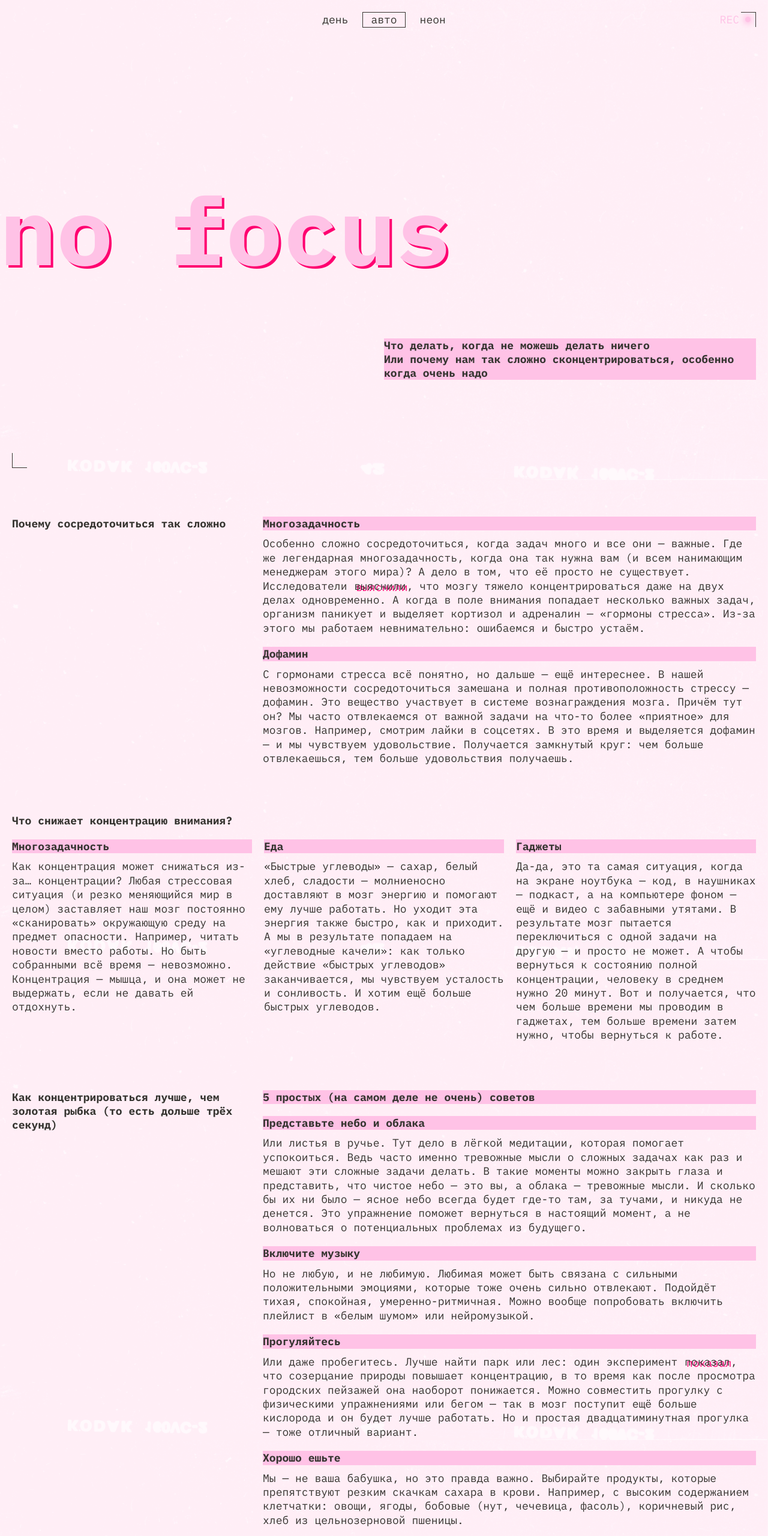
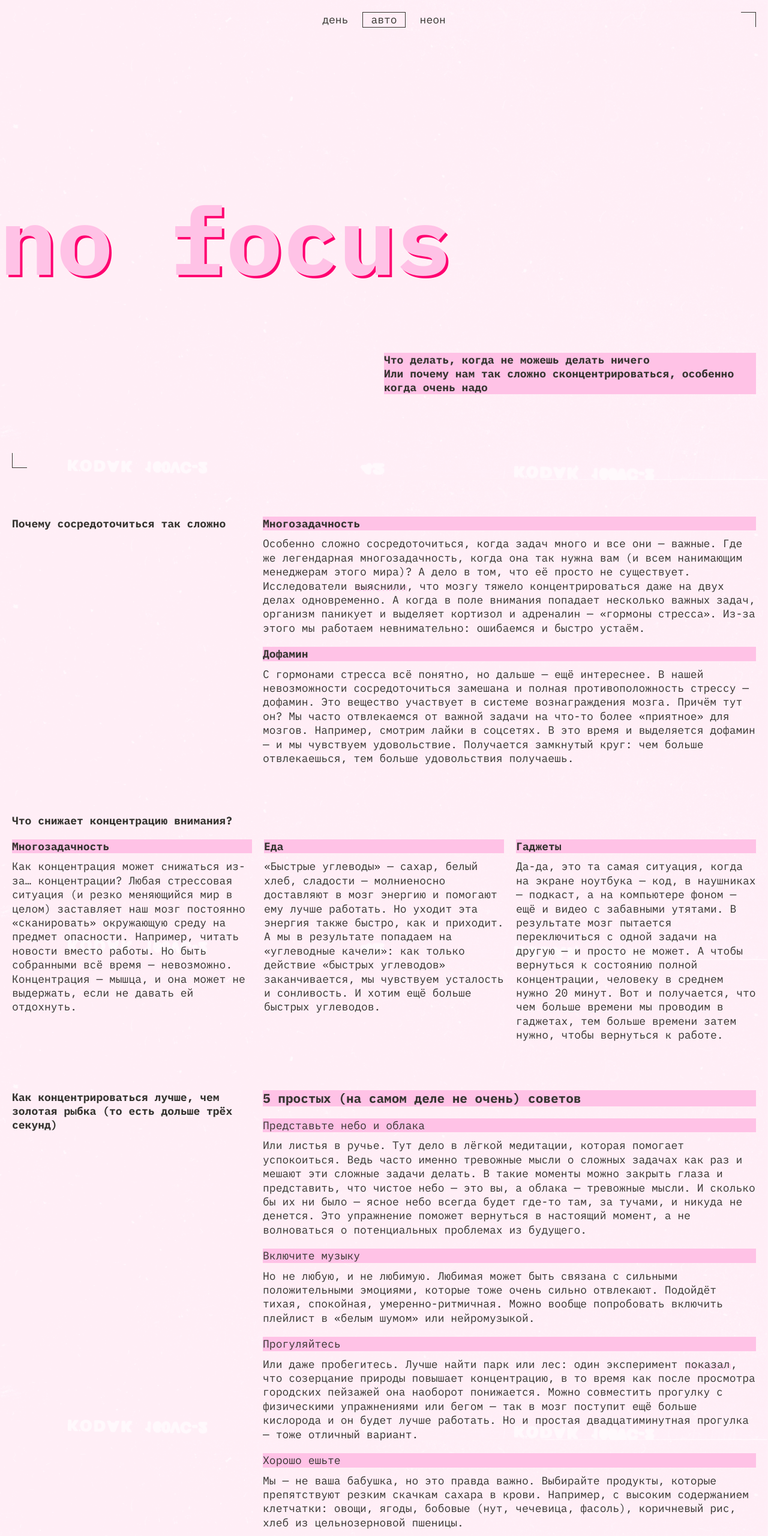
Before and after one commit to UnaHermosa/slozhno-sosredotochitsya, a plain HTML site: page index.html in a window 1280 px wide. Shown: the top 2560 px of the page at 60% size. Drawn offline with Linux system fonts and the light colour scheme.

Commit message:
Правки после ревью

```diff
--- a/index.html
+++ b/index.html
@@ -20,9 +20,8 @@
 
 <body class="page">
   <header class="header corner">
-    <div class="content-section">
     <span class="header-decor" aria-hidden="true">rec</span>
-      <nav class="header__theme-menu">
+    <nav class="header__theme-menu content-section">
       <ul class="header__theme-menu-list">
         <li class="header__theme-menu-item">
           <button class="header__theme-menu-button header__theme-menu-button_type_light">
@@ -30,31 +29,24 @@
           </button>
         </li>
         <li class="header__theme-menu-item">
-            <button
-              class="header__theme-menu-button header__theme-menu-button_active header__theme-menu-button_type_auto"
+          <button class="header__theme-menu-button header__theme-menu-button_active header__theme-menu-button_type_auto"
             disabled>
             Авто
           </button>
         </li>
         <li class="header__theme-menu-item">
-            <button
-              class="header__theme-menu-button header__theme-menu-button_type_dark">
+          <button class="header__theme-menu-button header__theme-menu-button_type_dark">
             Неон
           </button>
         </li>
       </ul>
     </nav>
-      <h1 class="header__title">no
-        <span class="header__title-word">focus</span>
-      </h1>
-      <div class="title-decor header__text">
-        <p>
-          Что делать, когда не можешь делать ничего
-        </p>
-        <p>
+    <h1 class="header__title content-section">no focus</h1>
+    <div class="header__text-wrapper content-section">
+      <p class="title-decor header__text">
+        Что делать, когда не можешь делать ничего<br>
         Или почему нам так сложно сконцентрироваться, особенно когда очень надо
       </p>
-      </div>
     </div>
   </header>
   <main class="main">
@@ -67,7 +59,8 @@
             Особенно сложно сосредоточиться, когда задач много и все они — важные.
             Где же легендарная многозадачность, когда она так нужна вам (и всем
             нанимающим менеджерам этого мира)? А дело в том, что её просто не существует.
-            Исследователи <a class="text-accent" href="#">выяснили</a>, что мозгу тяжело концентрироваться
+            Исследователи <a class="text-accent" href="https://dana.org/article/multicosts-of-multitasking/"
+              target="_blank">выяснили</a>, что мозгу тяжело концентрироваться
             даже на двух делах одновременно. А когда в поле внимания попадает несколько важных
             задач, организм паникует и выделяет кортизол и адреналин — «гормоны стресса». Из-за этого
             мы работаем невнимательно: ошибаемся и быстро устаём.
@@ -123,10 +116,10 @@
         рыбка (то есть дольше трёх секунд)
       </h2>
       <div class="advices__list-wrapper">
-        <p class="advices__text title-decor">5 простых (на самом деле не очень) советов</p>
+        <h3 class="advices__text title-decor">5 простых (на самом деле не очень) советов</h3>
         <ul class="advices__list list">
           <li class="list__item">
-            <h3 class="list__item-title title-decor">Представьте небо и облака</h3>
+            <h4 class="list__item-title list__item-title_thin title-decor">Представьте небо и облака</h4>
             <p class="list__item-text">
               Или листья в ручье. Тут дело в лёгкой медитации, которая помогает успокоиться. Ведь часто именно
               тревожные мысли о сложных задачах как раз и мешают эти сложные задачи делать. В такие моменты можно
@@ -136,7 +129,7 @@
             </p>
           </li>
           <li class="list__item">
-            <h3 class="list__item-title title-decor">Включите музыку</h3>
+            <h4 class="list__item-title list__item-title_thin title-decor">Включите музыку</h4>
             <p class="list__item-text">
               Но не любую, и не любимую. Любимая может быть связана с сильными положительными эмоциями, которые
               тоже очень сильно отвлекают. Подойдёт тихая, спокойная, умеренно-ритмичная. Можно вообще попробовать
@@ -144,10 +137,10 @@
             </p>
           </li>
           <li class="list__item">
-            <h3 class="list__item-title title-decor">Прогуляйтесь</h3>
+            <h4 class="list__item-title list__item-title_thin title-decor">Прогуляйтесь</h4>
             <p class="list__item-text">
               Или даже пробегитесь. Лучше найти парк или лес: один эксперимент <a class="text-accent"
-                href="#">показал</a>,
+                href="https://www.sciencedirect.com/science/article/abs/pii/S0272494415000328" target="_blank">показал</a>,
               что созерцание природы повышает концентрацию, в то время как после просмотра городских пейзажей она
               наоборот
               понижается. Можно совместить прогулку с физическими упражнениями или бегом — так в мозг поступит ещё
@@ -156,14 +149,14 @@
             </p>
           </li>
           <li class="list__item">
-            <h3 class="list__item-title title-decor">Хорошо ешьте</h3>
+            <h4 class="list__item-title list__item-title_thin title-decor">Хорошо ешьте</h4>
             <p class="list__item-text">Мы — не ваша бабушка, но это правда важно. Выбирайте продукты, которые
               препятствуют резким скачкам сахара в крови. Например, с высоким содержанием клетчатки: овощи,
               ягоды, бобовые (нут, чечевица, фасоль), коричневый рис, хлеб из цельнозерновой пшеницы.
             </p>
           </li>
           <li class="list__item">
-            <h3 class="list__item-title title-decor">Читайте</h3>
+            <h4 class="list__item-title list__item-title_thin title-decor">Читайте</h4>
             <p class="list__item-text">
               Настоящие бумажные книги. Это правда помогает с концентрацией: чтобы прочитать пост в соцсети,
               достаточно нескольких минут или даже секунд. А вот интересная книга способна затянуть и на
--- a/styles/globals.css
+++ b/styles/globals.css
@@ -6,13 +6,21 @@
   box-sizing: border-box;
 }
 
-body {
+.page {
+  position: relative;
   min-inline-size: var(--min-width);
   max-inline-size: var(--max-width);
   margin: 0 auto;
   font-family: 'IBM Plex mono', monospace;
   font-size: var(--main-fontsize);
   font-weight: 400;
+  color: var(--text-color, #f1b2ce);
+  background-color: var(--bg-color, #000028);
+  background-image: var(--background-image);
+  background-position: center;
+  background-repeat: no-repeat;
+  background-size: cover;
+  background-attachment: fixed;
 }
 
 h1,
--- a/styles/light.css
+++ b/styles/light.css
@@ -1,16 +1,3 @@
-:root.theme_light {
-  --background-image: url(../images/cover-image-light.png);
-  --bg-color: #fff1f7;
-  --accent-color: #ffc2e6;
-  --title-color: var(--accent-color);
-  --text-color: #353430;
-  --menu-shadow: rgb(50, 49, 45, 0.4);
-  --title-decor-color: var(--bg-color);
-  --heading-color: var(--accent-color);
-  --menu-item-color: var(--accent-color);
-  --shadow: #ff0070;
-}
-
 .page.theme_light {
   /* сохраните этот селектор в приведённом виде.
     Так стили написанные ниже будут иметь больший вес,
@@ -18,14 +5,13 @@
   */
   --background-image: url(../images/cover-image-light.png);
   --bg-color: #fff1f7;
-  --accent-color: #ffc2e6;
-  --title-color: var(--accent-color);
+  --accent-color: #ff8dcb;
+  --title-color: #ffc2e6;
   --text-color: #353430;
   --menu-shadow: rgb(50, 49, 45, 0.4);
   --title-decor-color: var(--text-color);
   --heading-color: var(--text-color);
   --menu-item-color: var(--text-color);
-  --shadow: #ff0070;
 }
 
 .page.theme_light .header-decor {
@@ -43,10 +29,9 @@
     --title-decor-color: var(--text-color);
     --heading-color: var(--text-color);
     --menu-item-color: var(--text-color);
-    --shadow: #ff0070;
   }
 
-  .page.theme_light .header-decor {
+  .header-decor {
     display: none;
   }
 }
--- a/styles/style.css
+++ b/styles/style.css
@@ -1,21 +1,10 @@
-.page {
-  position: relative;
-  background-color: var(--bg-color, #000028);
-  color: var(--text-color, #f1b2ce);
-  background-image: var(--background-image);
-  background-position: center;
-  background-repeat: no-repeat;
-  background-size: cover;
-  background-attachment: fixed;
-}
-
 .content-section {
-  padding: 0 var(--indent-1);
+  padding: 0 10px;
 }
 
 @media (min-width: 768px) {
   .content-section {
-    padding: 0 var(--indent-2);
+    padding: 0 20px;
   }
 }
 
@@ -36,7 +25,7 @@
 .text-accent {
   text-decoration: none;
   border: 1px solid transparent;
-  text-shadow: 3px 2px 0 var(--shadow);
+  text-shadow: 3px 2px 0 var(--accent-color);
 }
 
 .text-accent:focus {
@@ -53,18 +42,18 @@
 
 .header {
   position: relative;
-  min-height: 100vh;
+  padding-block-start: 10px;
+  padding-block-end: 10px;
+  display: grid;
+  grid-template-rows: 1fr min-content 1fr;
+  min-height: 668px;
+  height: 100vh;
 }
 
 @media (min-width: 768px) {
   .header {
-    padding: var(--indent-2) 0 183px;
-  }
-}
-
-@media (min-width: 1024px) {
-  .header {
-    padding-block-end: 134px;
+    padding-block-start: 20px;
+    padding-block-end: 20px;
   }
 }
 
@@ -134,33 +123,22 @@
 }
 
 .header__theme-menu {
-  display: flex;
-  justify-content: end;
-  padding-block-start: 74px;
-  margin-block-end: 65px;
-}
-
-@media (min-width: 768px) {
-  .header__theme-menu {
-    padding-block-start: 171px;
-    margin-block-end: 173px;
-  }
+  justify-self: end;
+  align-self: center;
 }
 
 @media (min-width: 1024px) {
   .header__theme-menu {
-    justify-content: center;
-    padding-block-start: 0;
-    margin-block-end: 273px;
+    align-self: start;
+    justify-self: center;
   }
 }
 
 .header__theme-menu-list {
   display: flex;
+  flex-flow: wrap;
   flex-direction: column;
   gap: 10px;
-  margin: 0;
-  padding: 0;
   list-style: none;
 }
 
@@ -169,10 +147,6 @@
     flex-direction: row;
     flex-wrap: wrap;
   }
-}
-
-.header__theme-menu-item {
-  color: var(--menu-item--color, #ff0070);
 }
 
 .header__theme-menu-button {
@@ -194,7 +168,7 @@
 }
 
 .header__theme-menu-button:focus-visible {
-  border-block-end-color: var(--accent-color, #ff0070);
+  border-block-end-color: var(--menu-item-color, #ff0070);
 }
 
 .header__theme-menu-button:hover {
@@ -202,25 +176,28 @@
 }
 
 .header__title {
-  margin-block-end: 58px;
   font-family: inherit;
-  font-size: clamp(7.25rem, 7.0115rem + 1.0178vw, 7.5rem);
-  line-height: 82.5%;
+  font-size: var(--logo-size);
+  line-height: 0.825em;
   color: var(--title-color, #db00ff);
   text-shadow: 4px 4px 0 var(--shadow, #ff0070);
+  align-self: center;
 }
 
 @media (min-width: 768px) {
-  .header__title {
-    margin-inline-start: -20px;
-    margin-block-end: 164px;
-    font-size: clamp(7.5rem, 0.5625rem + 14.4531vw, 9.8125rem);
+  .header__title.content-section {
+    padding: 0;
   }
 }
 
-@media (min-width: 1024px) {
-  .header__title {
-    margin-block-end: 116px;
+.header__text-wrapper {
+  align-self: center;
+}
+
+@media (min-width: 768px) {
+  .header__text-wrapper {
+    width: calc(50% + 20px);
+    justify-self: end;
   }
 }
 
@@ -229,51 +206,52 @@
   line-height: 1.28em;
 }
 
-@media (min-width: 768px) {
-  .header__text {
-    width: 50%;
-    margin-inline-start: auto;
-  }
-}
-
 .reasons {
   padding-block-start: 40px;
-  padding-block-end: var(--indent-5);
+  padding-block-end: 50px;
 }
 
 @media (min-width: 768px) {
   .reasons {
     display: grid;
     grid-template-columns: 32.1% auto;
-    gap: var(--indent-2);
+    gap: 20px;
     padding-block-start: 61px;
     padding-block-end: 80px;
   }
 }
 
 .reasons__title {
-  margin-bottom: var(--indent-2);
+  margin-bottom: 20px;
 }
 
 .reasons__list {
   display: flex;
   flex-wrap: wrap;
-  gap: var(--indent-2);
+  gap: 20px;
 }
 
 .list__item-title {
-  margin-block-end: var(--indent-1);
+  margin-block-end: 10px;
   font-size: 18px;
   font-weight: 700;
   line-height: 1.3em;
+}
+
+.list__item-title_thin {
+  font-weight: 400;
 }
 
 .list__item-text {
   line-height: 1.3em;
 }
 
+.list__item-text:not(:last-of-type) {
+  margin-block-end: 10px;
+}
+
 .concentration {
-  padding-block-end: var(--indent-5);
+  padding-block-end: 50px;
 }
 
 @media (min-width: 768px) {
@@ -283,7 +261,7 @@
 }
 
 .concentration__title {
-  margin-block-end: var(--indent-2);
+  margin-block-end: 20px;
 }
 
 @media (min-width: 768px) {
@@ -294,7 +272,7 @@
 
 .concentration__list {
   display: grid;
-  gap: var(--indent-2);
+  gap: 20px;
 }
 
 @media (min-width: 1024px) {
@@ -304,7 +282,7 @@
 }
 
 .advices {
-  margin-block-end: var(--indent-5);
+  margin-block-end: 50px;
 }
 
 @media (min-width: 768px) {
@@ -312,12 +290,12 @@
     margin-block-end: 80px;
     display: grid;
     grid-template-columns: 32.1% auto;
-    gap: var(--indent-2);
+    gap: 20px;
   }
 }
 
 .advices__title {
-  margin-block-end: var(--indent-2);
+  margin-block-end: 20px;
 }
 
 @media (min-width: 768px) {
@@ -327,13 +305,13 @@
 }
 
 .advices__text {
-  margin-block-end: var(--indent-2);
+  margin-block-end: 20px;
   font-weight: 700;
 }
 
 .advices__list {
   display: grid;
-  gap: var(--indent-2);
+  gap: 20px;
 }
 
 .gallery {
@@ -347,19 +325,19 @@
 }
 
 .gallery__title {
-  margin-block-end: var(--indent-1);
+  margin-block-end: 10px;
   font-weight: 700;
 }
 
 @media (min-width: 768px) {
   .gallery__title {
-    margin-bottom: var(--indent-2);
+    margin-bottom: 20px;
   }
 }
 
 .gallery__list {
   display: grid;
-  gap: var(--indent-1);
+  gap: 10px;
   font-size: 0;
 }
 
@@ -368,7 +346,7 @@
     grid-template-columns: repeat(3, 1fr);
     grid-template-rows: repeat(3, min-content);
     grid-auto-rows: auto;
-    gap: var(--indent-2);
+    gap: 20px;
   }
 
   .item-1 {
@@ -412,7 +390,8 @@
   display: flex;
   justify-content: center;
   align-items: center;
-  min-height: 100vh;
+  min-height: 668px;
+  height: 100vh;
 }
 
 
--- a/styles/variables.css
+++ b/styles/variables.css
@@ -22,14 +22,17 @@
   --heading-color: var(--accent-color);
   --menu-item-color: var(--accent-color);
 
-  --shadow: #ff0070;
-
   /*Переменные для шрифта*/
 
   --main-fontsize: 18px;
 
-  /*Размеры отступов*/
-  --indent-1: 10px;
-  --indent-2: 20px;
-  --indent-5: 50px;
+  /*Размер заголовка*/
+
+  --logo-size: clamp(7.25rem, 7.0115rem + 1.0178vw, 7.5rem);
 }
+
+@media (min-width: 1024px) {
+  :root {
+    --logo-size: clamp(7.5rem, 0.5625rem + 14.4531vw, 9.8125rem);
+  }
+}
```
Also changed, not shown: styles/dark.css (+0 -16 lines). Lines whose indentation alone changed are shown as unchanged.
